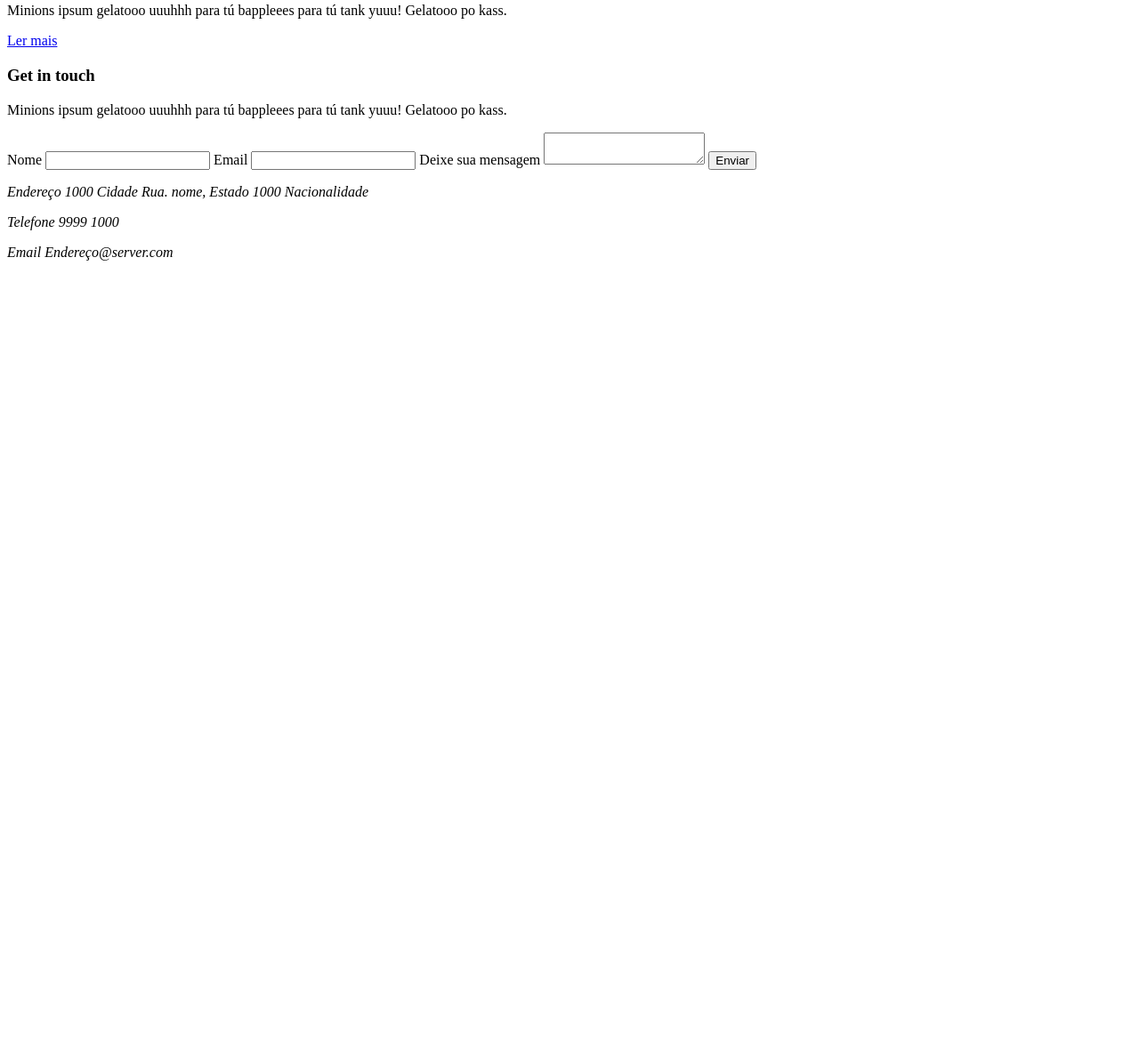
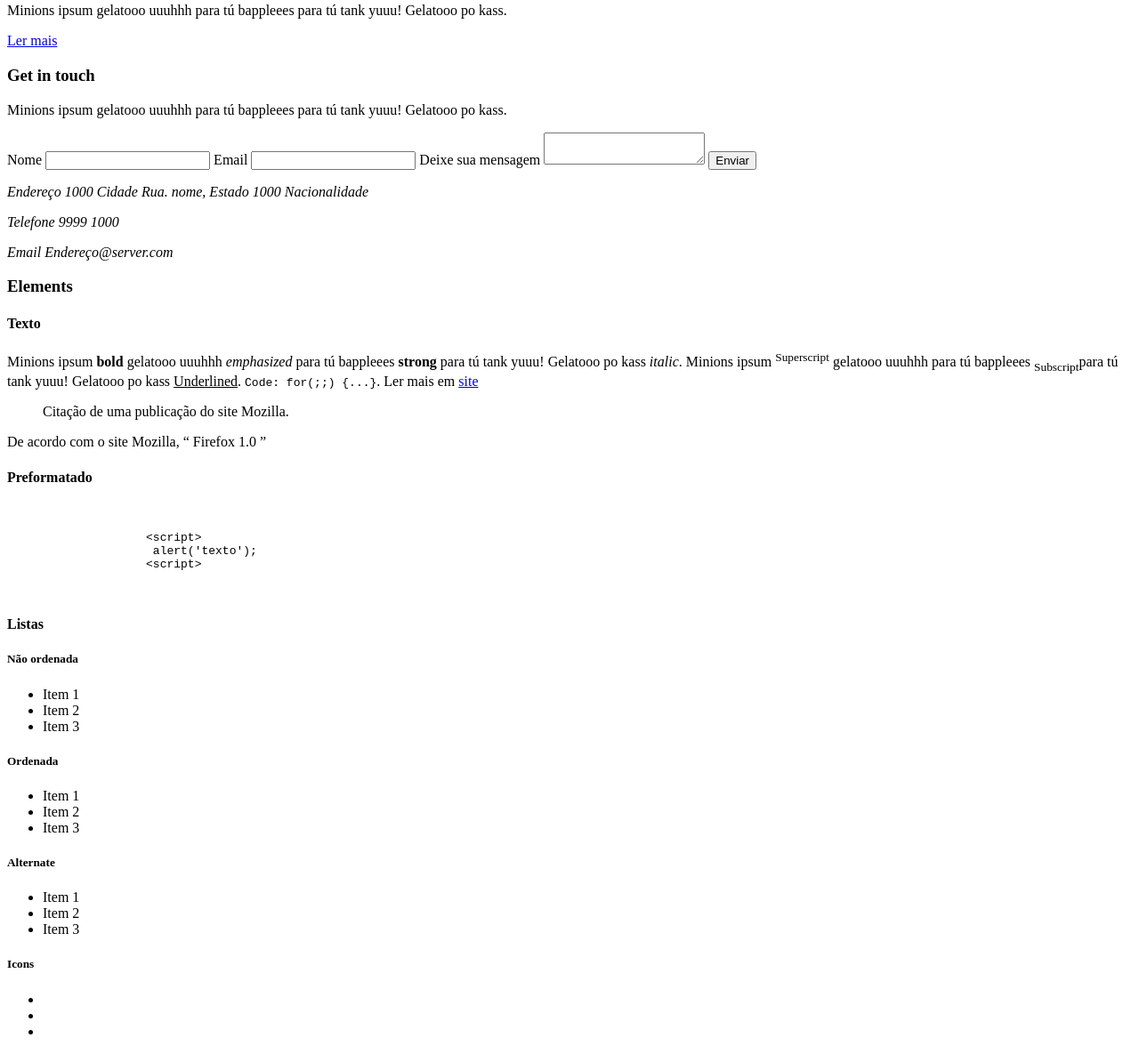
Before and after one commit to ColdTD/Site---Strata, a plain HTML site: page index.html in a window 1280 px wide. Shown: the part 2112-3297 px from the top of the page at 89% size. Before the commit the page ends 2421 px from the top, so only its background shows below. Drawn offline with Linux system fonts and the light colour scheme.

Commit message:
Update index.html

```diff
--- a/index.html
+++ b/index.html
@@ -1,9 +1,9 @@
 <!DOCTYPE html>
-<!-- Base para site html-->
+<!-- Site Strata -->
 <html lang="pt-br">
 
     <head>
-        <title> Site Strat </title>
+        <title> Site Strata </title>
         <meta charset="utf-8">
         <meta name="author" content="Nome">
         <meta name="description" content="Descrição">
@@ -124,9 +124,73 @@
                     <span> Email </span>
                     Endereço@server.com
                   </p>
+                </address>
 
+            </section>
 
-                </address>
+            <section class="main-content-section">
+
+                <h3> Elements </h3>
+
+                <h4> Texto </h4>
+                <p>
+                    Minions ipsum <b>bold</b> gelatooo uuuhhh
+                    <em> emphasized </em> para tú bappleees
+                    <strong>strong</strong> para tú tank yuuu!
+                    Gelatooo po kass <i>italic</i>.
+                    Minions ipsum <sup>Superscript</sup>
+                    gelatooo uuuhhh para tú bappleees <sub>Subscript</sub>para tú tank yuuu!
+                    Gelatooo po kass <u>Underlined</u>.
+                    <code>Code: for(;;) {...}</code>.
+                    Ler mais em <a href="#"> site </a>
+                </p>
+
+                <blockquote cite="http://developer.mozilla.org">
+                    <p> Citação de uma publicação do site Mozilla. </p>
+                </blockquote>
+
+                <p> De acordo com o site Mozilla,
+                    <q cite="http://www.mozilla.org/en-US/about/history/details/"> Firefox 1.0 </q>
+                </p>
+
+                <h4> Preformatado </h4>
+                <pre> <!-- Faz o texto ficar na posição em que está no editor de texto -->
+                 <code>
+                    &lt;script&gt; <!-- <script></script> faria o código funcionar, dessa forma se pode exibir o codigo -->
+                     alert('texto');
+                    &lt;script&gt;
+                 </code>
+                </pre>
+
+            <h4> Listas </h4>
+
+            <h5> Não ordenada </h5>
+            <ul>
+                <li> Item 1 </li>
+                <li> Item 2 </li>
+                <li> Item 3 </li>
+            </ul>
+
+            <h5> Ordenada </h5>
+            <ul>
+                <li> Item 1 </li>
+                <li> Item 2 </li>
+                <li> Item 3 </li>
+            </ul>
+
+            <h5> Alternate </h5>
+            <ul class="ul-alternate">
+                <li> Item 1 </li>
+                <li> Item 2 </li>
+                <li> Item 3 </li>
+            </ul>
+
+            <h5> Icons </h5>
+            <ul>
+                <li>  </li>
+                <li>  </li>
+                <li>  </li>
+            </ul>
 
             </section>
 
```
